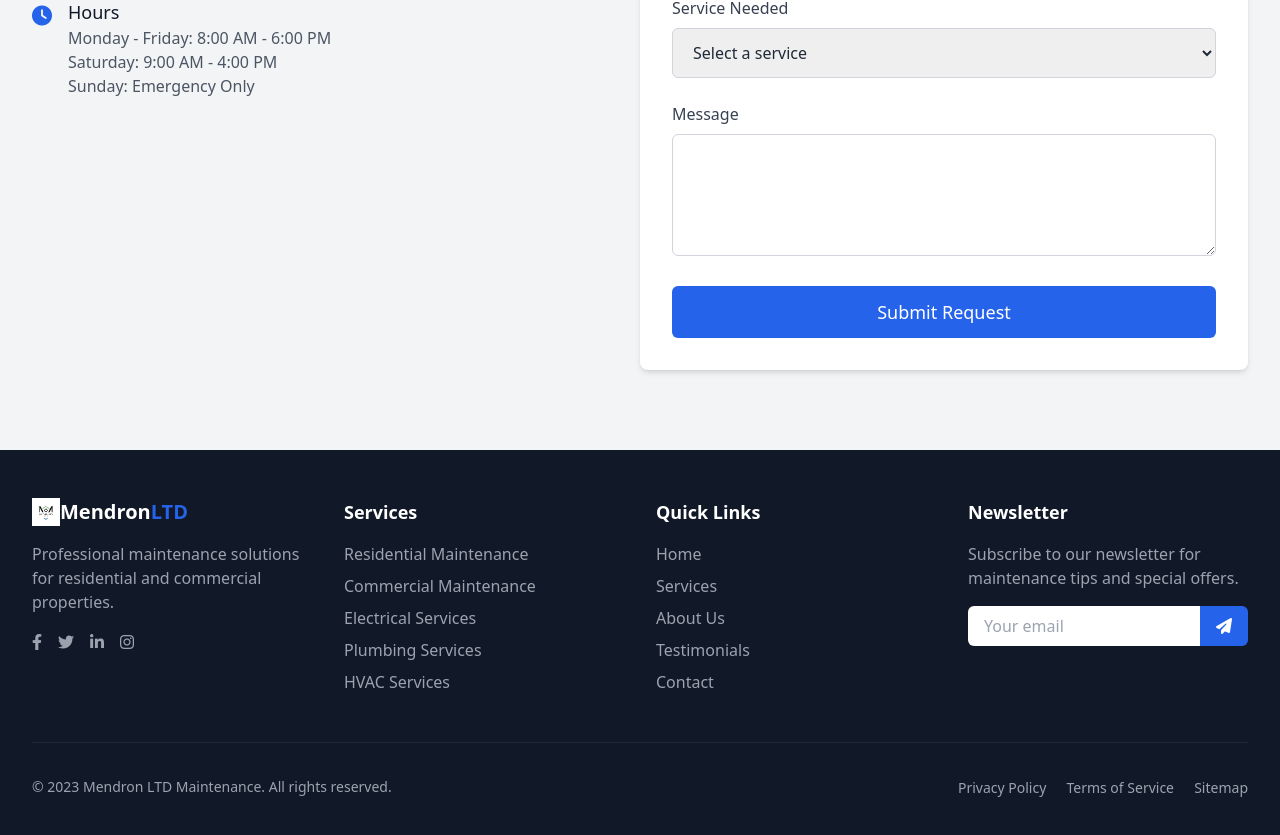
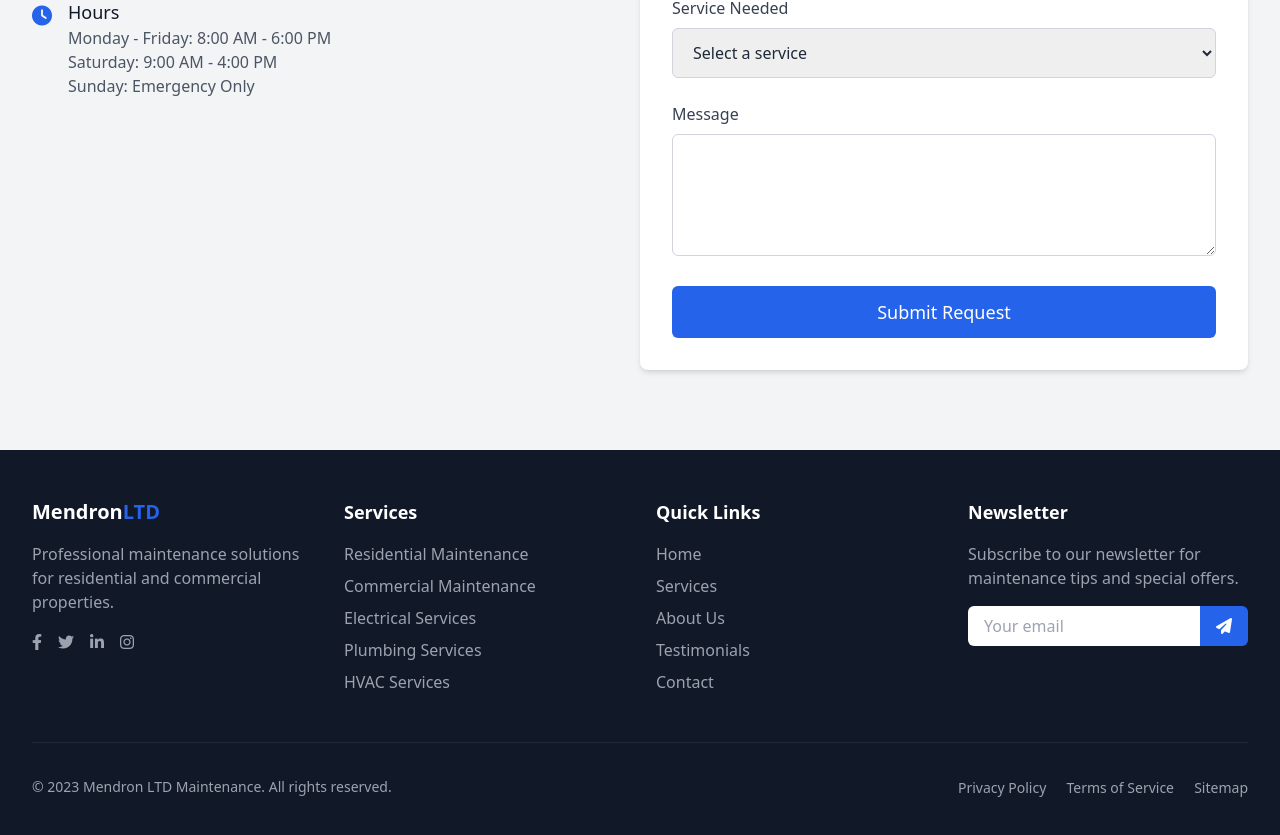
Before and after one commit to BoiDrew/Mendron_Web, a plain HTML site: page index.html in a window 1280 px wide. Shown: the part 4122-4957 px from the top of the page. Drawn offline with nearby package versions, Linux system fonts and the light colour scheme; files whose address does not match are found by name.

Commit message:
Update index.html

```diff
--- a/index.html
+++ b/index.html
@@ -441,8 +441,7 @@
             <div class="grid grid-cols-1 md:grid-cols-4 gap-8">
                 <div>
                     <h3 class="text-xl font-bold mb-4 flex items-center">
-                        <img src="assets/mendron-ltd--professional--clean--and-bold-typogra.jpg" alt="Mendron LTD Logo" class="w-7 h-7">
-                        <span>Mendron<span class="text-blue-600">LTD</span></span>
+                       <span>Mendron<span class="text-blue-600">LTD</span></span>
                     </h3>
                     <p class="text-gray-400">Professional maintenance solutions for residential and commercial properties.</p>
                     <div class="mt-4 flex space-x-4">
```
